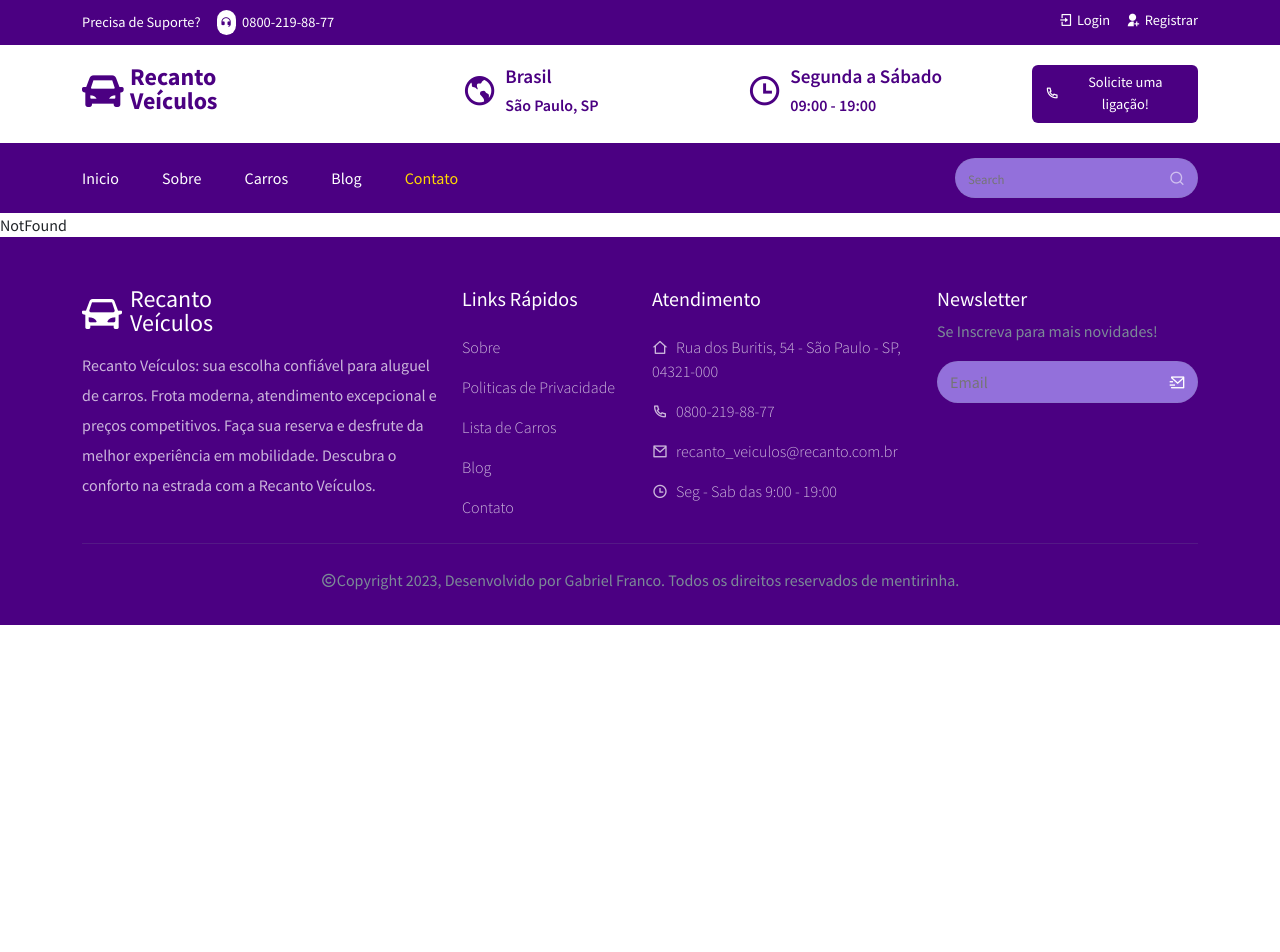
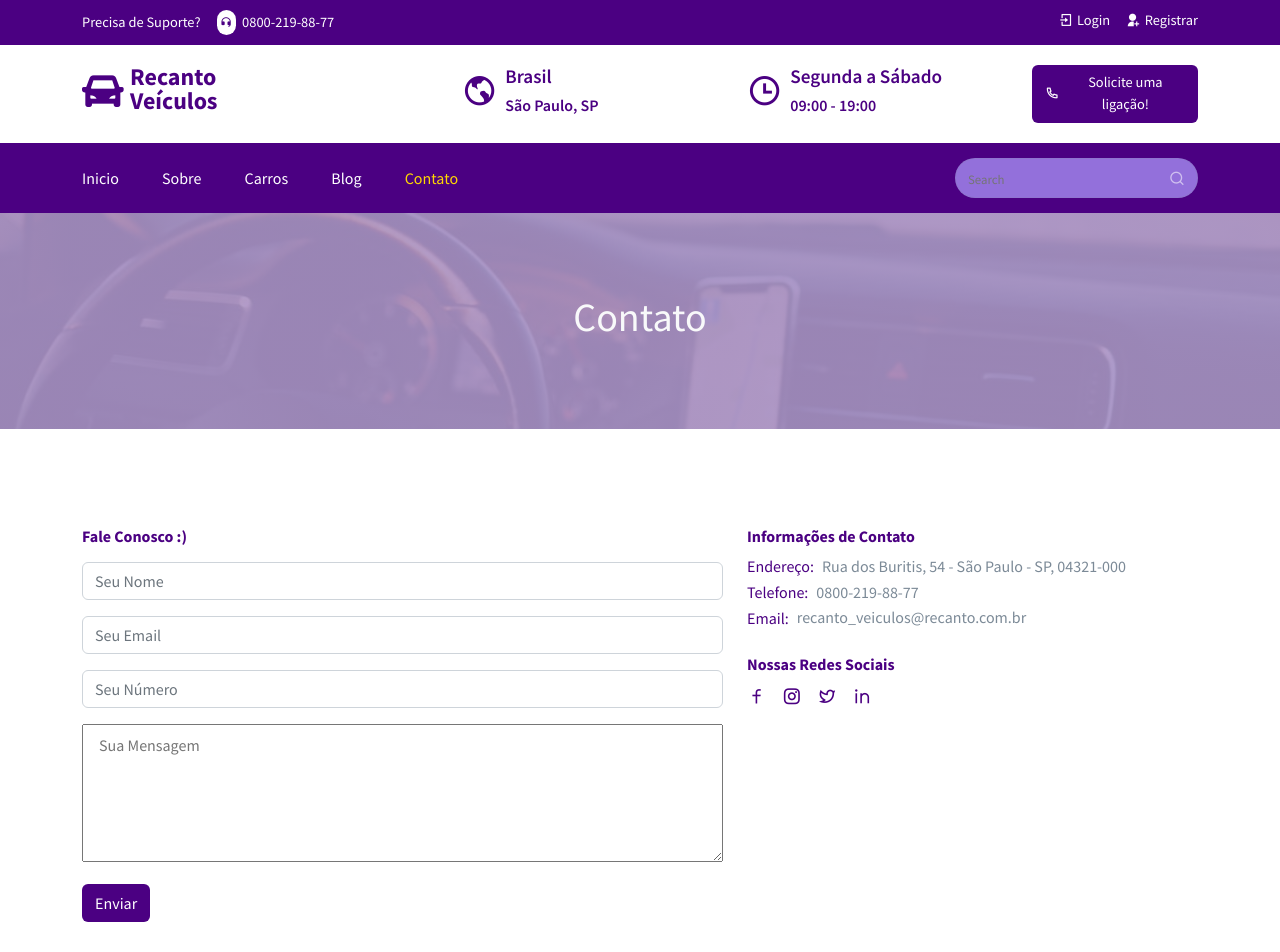
Before and after one commit to thisdudegabs/ReactSite-Aluguel-De-Carros, a React (Create React App) app: page /contact in a window 1280 px wide. Shown: the top 952 px of the page. Before the commit the page ends 800 px from the top, so only its background shows below. Built offline with nearby package versions, Linux system fonts and the light colour scheme.

Commit message:
Fiz a página de Contato

```diff
--- /dev/null
+++ b/src/pages/Contact.jsx
@@ -0,0 +1,110 @@
+import React from "react";
+
+import { Container, Row, Col, Form, FormGroup, Input } from "reactstrap";
+import Helmet from "../components/Helmet/Helmet";
+import CommonSection from "../components/UI/CommonSection";
+import "../styles/contact.css";
+
+import { Link } from "react-router-dom";
+
+const socialLinks = [
+  {
+    url: "#",
+    icon: "ri-facebook-line",
+  },
+  {
+    url: "#",
+    icon: "ri-instagram-line",
+  },
+  {
+    url: "#",
+    icon: "ri-twitter-line",
+  },
+  {
+    url: "#",
+    icon: "ri-linkedin-line",
+  },
+];
+
+const Contact = () => {
+  return (
+    <Helmet title="Contato">
+      <CommonSection title="Contato" />
+      <section>
+        <Container>
+          <Row>
+            <Col lg="7" md="7" className="contact_us">
+              <h6 className="fw-bold mb-3">Fale Conosco :)</h6>
+
+              <Form>
+                <FormGroup className="contact_form">
+                  <Input placeholder="Seu Nome" type="text" />
+                </FormGroup>
+
+                <FormGroup className="contact_form">
+                  <Input placeholder="Seu Email" type="text" />
+                </FormGroup>
+
+                <FormGroup className="contact_form">
+                  <Input placeholder="Seu Número" type="number" />
+                </FormGroup>
+
+                <FormGroup className="contact_form">
+                  <textarea
+                    rows="5"
+                    placeholder="Sua Mensagem"
+                    className="w-100 py-2 px-3"
+                  ></textarea>
+                </FormGroup>
+
+                <button className="btn contact_btn " type="submit">
+                  Enviar
+                </button>
+              </Form>
+            </Col>
+
+            <Col lg="5" md="5">
+              <div className="contact_info">
+                <h6 className="fw-bold">Informações de Contato</h6>
+
+                <div className="d-flex align-items-center gap-2">
+                  <h6 className="mb-0 fs-6">Endereço:</h6>
+                  <p className="section_description mb-0">
+                    Rua dos Buritis, 54 - São Paulo - SP, 04321-000
+                  </p>
+                </div>
+
+                <div className="d-flex align-items-center gap-2">
+                  <h6 className="mb-0 fs-6">Telefone:</h6>
+                  <p className="section_description mb-0">0800-219-88-77</p>
+                </div>
+
+                <div className="d-flex align-items-center gap-2">
+                  <h6 className="mb-0 fs-6">Email:</h6>
+                  <p className="section_description mb-0">
+                    recanto_veiculos@recanto.com.br
+                  </p>
+                </div>
+
+                <h6 className="fw-bold mt-4">Nossas Redes Sociais</h6>
+                <div className="d-flex align-items-center gap-3">
+                  {socialLinks.map((item, index) => (
+                    <Link
+                      to={item.url}
+                      key={index}
+                      className="social_link-icon"
+                    >
+                      <i class={item.icon}></i>
+                    </Link>
+                  ))}
+                </div>
+              </div>
+            </Col>
+          </Row>
+        </Container>
+      </section>
+    </Helmet>
+  );
+};
+
+export default Contact;
--- a/src/routers/Routers.js
+++ b/src/routers/Routers.js
@@ -7,17 +7,19 @@
 import BlogDetails from "../pages/BlogDetails";
 import CarDetails from "../pages/CarDetails";
 import NotFound from "../pages/NotFound";
+import Contact from "../pages/Contact";
 
 const Routers = () => {
   return (
     <Routes>
       <Route path="/" element={<Navigate to="/home" />} />
-      <Route path="home" element={<Home />} />
-      <Route path="about" element={<About />} />
-      <Route path="blogs" element={<Blog />} />
-      <Route path="cars" element={<CarListing />} />
-      <Route path="blogs/:slug" element={<BlogDetails />} />
-      <Route path="cars/:slug" element={<CarDetails />} />
+      <Route path="/home" element={<Home />} />
+      <Route path="/about" element={<About />} />
+      <Route path="/blogs" element={<Blog />} />
+      <Route path="/cars" element={<CarListing />} />
+      <Route path="/contact" element={<Contact />} />
+      <Route path="/blogs/:slug" element={<BlogDetails />} />
+      <Route path="/cars/:slug" element={<CarDetails />} />
       <Route path="*" element={<NotFound />} />
     </Routes>
   );
--- /dev/null
+++ b/src/styles/contact.css
@@ -0,0 +1,25 @@
+.social_link-icon {
+  color: #4b0082;
+  text-decoration: none;
+  font-weight: 500;
+  font-size: 1.2rem;
+}
+
+.contact_btn {
+  padding: 7ox 15px;
+  background: #4b0082 !important;
+  color: #fff !important;
+  border: none;
+  outline: none;
+  border-radius: 5px;
+}
+
+@media only screen and (max-width: 768px) {
+  .contact_info {
+    margin-top: 30px;
+  }
+
+  .contact_us h6 {
+    margin-top: -50px;
+  }
+}
```
